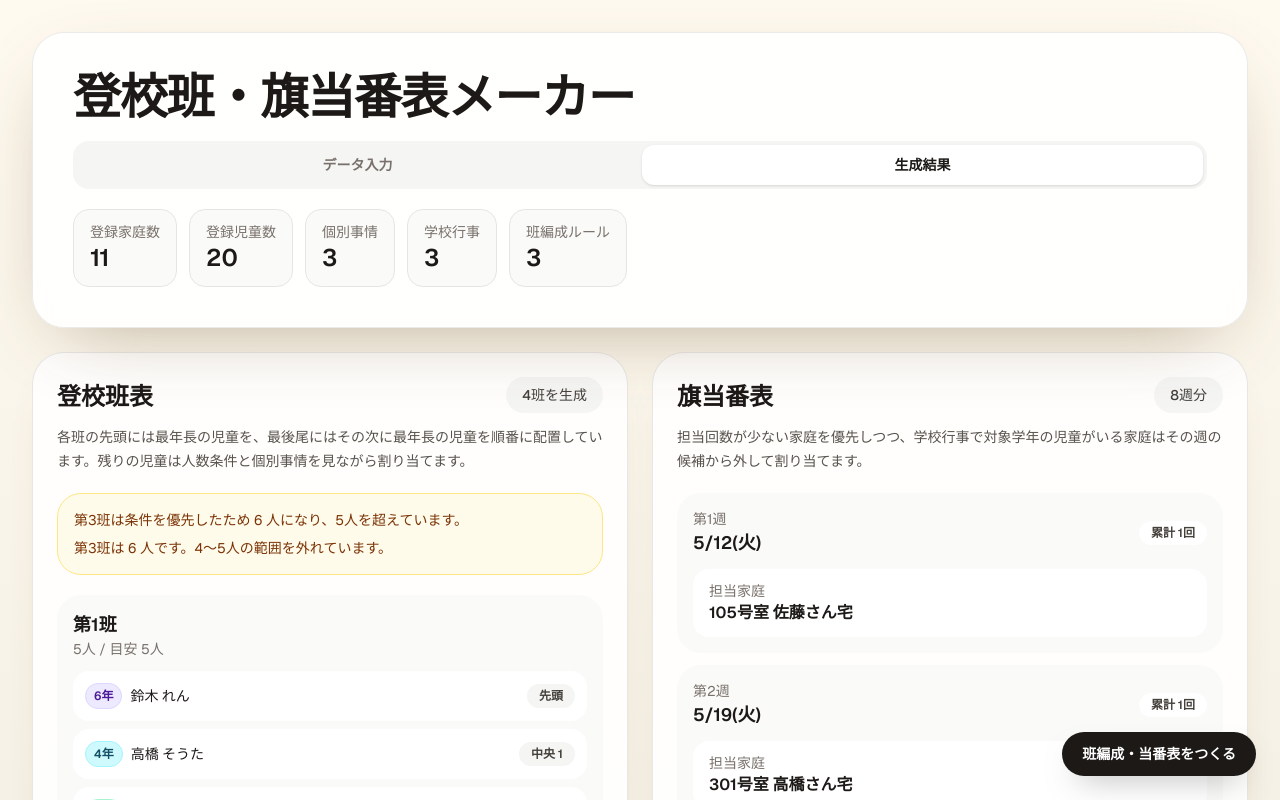
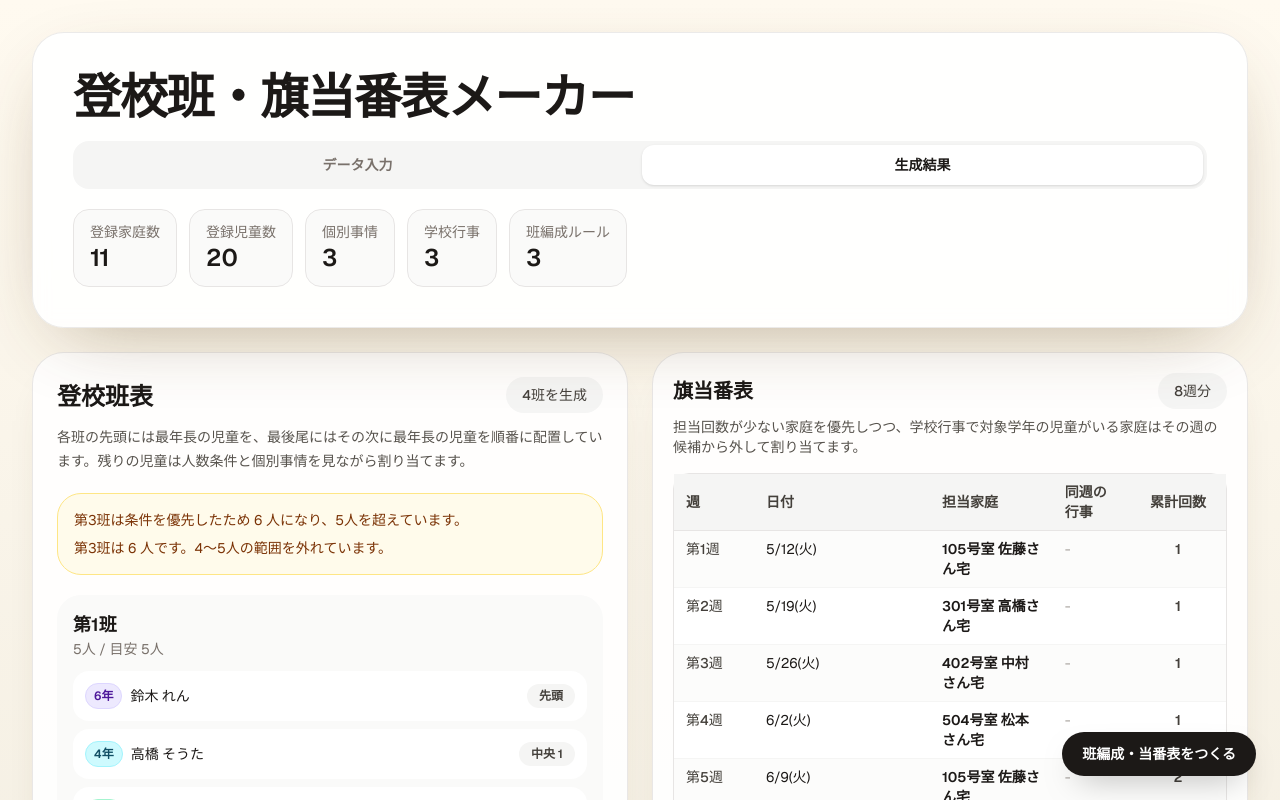
Before and after one commit to kusa-mochi/shudan-toko-maker, a Next.js app in the folder shudan-toko-maker/: page / in a window 1280 px wide. Both pictures are taken after a click on the button "生成結果". Shown: the top 800 px of the page. Built offline with nearby package versions, Linux system fonts and the light colour scheme.

Commit message:
旗当番表の表示フォーマットを更新
縦スクロールを無くし、表ヘッダがスクロールに追随するようにした。

```diff
--- a/shudan-toko-maker/app/components/FlagDutyPlanPanel.tsx
+++ b/shudan-toko-maker/app/components/FlagDutyPlanPanel.tsx
@@ -6,54 +6,68 @@ export function FlagDutyPlanPanel() {
   const { flagDutyPlan } = usePlannerContext();
 
   return (
-    <section className="rounded-[32px] border border-stone-200/90 bg-white/90 p-5 shadow-[0_18px_45px_-35px_rgba(87,58,18,0.45)] sm:p-6">
+    <section className="rounded-[32px] border border-stone-200/90 bg-white/90 p-4 shadow-[0_18px_45px_-35px_rgba(87,58,18,0.45)] sm:p-5">
       <div className="flex items-center justify-between gap-3">
         <div>
-          <h2 className="mt-1 text-2xl font-semibold text-stone-900">旗当番表</h2>
+          <h2 className="text-xl font-semibold text-stone-900">旗当番表</h2>
         </div>
         <span className="rounded-full bg-stone-100 px-4 py-2 text-sm font-medium text-stone-700">
           {flagDutyPlan.slots.length}週分
         </span>
       </div>
 
-      <p className="mt-3 text-sm leading-6 text-stone-600">
+      <p className="mt-2 text-sm leading-5 text-stone-600">
         担当回数が少ない家庭を優先しつつ、学校行事で対象学年の児童がいる家庭はその週の候補から外して割り当てます。
       </p>
 
       {flagDutyPlan.warnings.length > 0 ? (
-        <div className="mt-5 space-y-2 rounded-3xl border border-amber-200 bg-amber-50 p-4 text-sm text-amber-900">
+        <div className="mt-4 space-y-1.5 rounded-3xl border border-amber-200 bg-amber-50 p-3 text-sm text-amber-900">
           {flagDutyPlan.warnings.map((warning) => (
             <p key={warning}>{warning}</p>
           ))}
         </div>
       ) : null}
 
-      <div className="mt-5 space-y-3">
-        {flagDutyPlan.slots.map((slot, slotIndex) => (
-          <div key={slot.id} className="rounded-3xl bg-stone-50 p-4">
-            <div className="flex items-center justify-between gap-3">
-              <div>
-                <p className="text-sm text-stone-500">第{slotIndex + 1}週</p>
-                <h3 className="text-lg font-semibold text-stone-900">{slot.dateLabel}</h3>
-              </div>
-              <span className="rounded-full bg-white px-3 py-1 text-xs font-semibold text-stone-700">
-                累計 {slot.totalDutyCount ?? "-"}回
-              </span>
-            </div>
-
-            <div className="mt-3 rounded-2xl bg-white px-4 py-3">
-              <p className="text-sm text-stone-500">担当家庭</p>
-              <p className="text-base font-semibold text-stone-900">{slot.householdName}</p>
-            </div>
-
-            {slot.blockedEvents.length > 0 ? (
-              <p className="mt-3 text-sm leading-6 text-stone-600">
-                同週の行事: {slot.blockedEvents.join("、")}
-              </p>
-            ) : null}
-          </div>
-        ))}
-      </div>
+      {flagDutyPlan.slots.length === 0 ? (
+        <p className="mt-4 rounded-3xl bg-stone-50 px-4 py-3 text-sm text-stone-600">
+          まだ旗当番表がありません。右下のボタンから生成してください。
+        </p>
+      ) : (
+        <div className="mt-4 rounded-2xl border border-stone-200 bg-white">
+          <table className="min-w-full border-collapse text-sm">
+            <thead className="text-stone-700">
+              <tr>
+                <th className="sticky top-0 z-10 w-20 border-b border-stone-200 bg-stone-100 px-3 py-2 text-left font-semibold">週</th>
+                <th className="sticky top-0 z-10 w-44 border-b border-stone-200 bg-stone-100 px-3 py-2 text-left font-semibold">日付</th>
+                <th className="sticky top-0 z-10 border-b border-stone-200 bg-stone-100 px-3 py-2 text-left font-semibold">担当家庭</th>
+                <th className="sticky top-0 z-10 border-b border-stone-200 bg-stone-100 px-3 py-2 text-left font-semibold">同週の行事</th>
+                <th className="sticky top-0 z-10 w-24 border-b border-stone-200 bg-stone-100 px-3 py-2 text-center font-semibold">累計回数</th>
+              </tr>
+            </thead>
+            <tbody>
+              {flagDutyPlan.slots.map((slot, slotIndex) => (
+                <tr key={slot.id} className="align-top odd:bg-stone-50/60">
+                  <td className="whitespace-nowrap border-b border-stone-100 px-3 py-2 font-medium text-stone-700">
+                    第{slotIndex + 1}週
+                  </td>
+                  <td className="whitespace-nowrap border-b border-stone-100 px-3 py-2 text-stone-900">
+                    {slot.dateLabel}
+                  </td>
+                  <td className="border-b border-stone-100 px-3 py-2 font-semibold text-stone-900">
+                    {slot.householdName}
+                  </td>
+                  <td className="border-b border-stone-100 px-3 py-2 text-stone-700">
+                    {slot.blockedEvents.length > 0 ? slot.blockedEvents.join("、") : <span className="text-stone-400">-</span>}
+                  </td>
+                  <td className="whitespace-nowrap border-b border-stone-100 px-3 py-2 text-center font-semibold text-stone-700">
+                    {slot.totalDutyCount ?? "-"}
+                  </td>
+                </tr>
+              ))}
+            </tbody>
+          </table>
+        </div>
+      )}
     </section>
   );
 }
```
